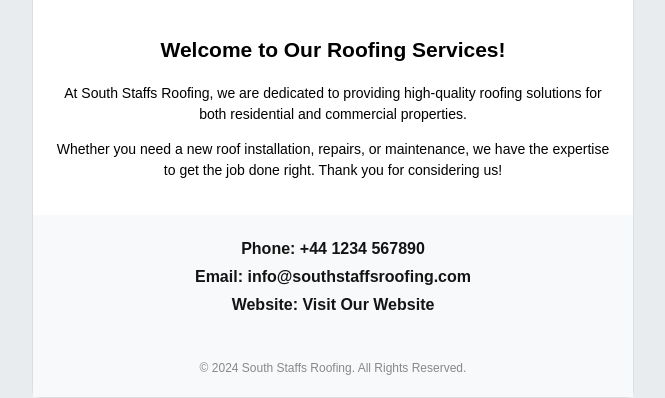
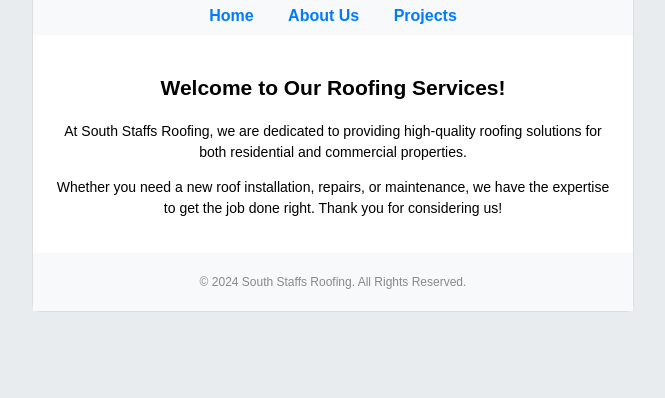
Before and after one commit to hightechroofing145/hightechroofing145.github.io, a plain HTML site: page index.html in a window 1280 px wide. Shown: the part 454-852 px from the top of the page, without its empty margins (307-972 px from the left). After the commit the page ends 800 px from the top, so only its background shows below. Drawn offline with Linux system fonts and the light colour scheme.

Commit message:
Update index.html

```diff
--- a/index.html
+++ b/index.html
@@ -56,20 +56,6 @@
                 height: auto !important; /* Maintain aspect ratio */
             }
         }
-        .contact-links {
-            text-align: center; /* Center contact info */
-            padding: 15px 0; /* Padding around the contact section */
-            background-color: #f8f9fa; /* Light background for the contact area */
-        }
-
-        .contact-links a {
-            display: block;
-            margin: 10px 0; /* Space between links */
-            color: #141414; /* Blue link color */
-            text-decoration: none; /* Remove underline from links */
-            font-weight: bold; /* Bold text for contact links */
-            font-size: 16px; /* Font size for links */
-        }
     </style>
 </head>
 
@@ -88,7 +74,11 @@
                     </table>
 
                     <!-- Navigation links -->
-
+                    <div class="nav-links">
+                        <a href="https://www.southstaffsroofing.com/">Home</a>
+                        <a href="https://www.southstaffsroofing.com/about.html">About Us</a>
+                        <a href="https://www.southstaffsroofing.com/projects.html">Projects</a>
+                    </div>
 
                     <!-- Main content -->
                     <div class="main-content">
@@ -96,11 +86,7 @@
                         <p>At South Staffs Roofing, we are dedicated to providing high-quality roofing solutions for both residential and commercial properties.</p>
                         <p>Whether you need a new roof installation, repairs, or maintenance, we have the expertise to get the job done right. Thank you for considering us!</p>
                     </div>
-                    <div class="contact-links">
-                        <a href="tel:+441234567890">Phone: +44 1234 567890</a>
-                        <a href="mailto:info@southstaffsroofing.com">Email: info@southstaffsroofing.com</a>
-                        <a href="https://www.southstaffsroofing.com">Website: Visit Our Website</a>
-                    </div>
+
                     <!-- Footer -->
                     <div class="footer">
                         <p>© 2024 South Staffs Roofing. All Rights Reserved.</p>
```
